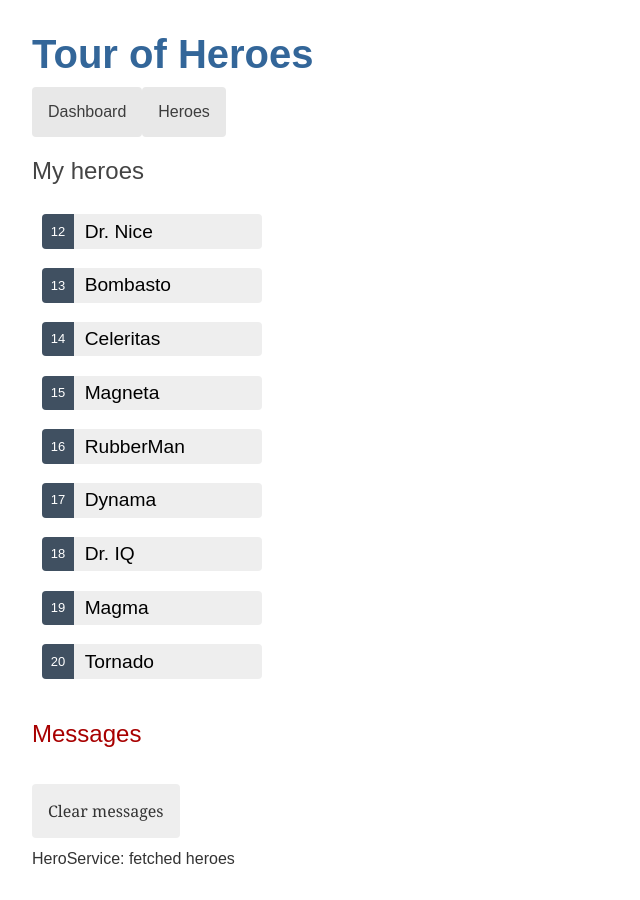
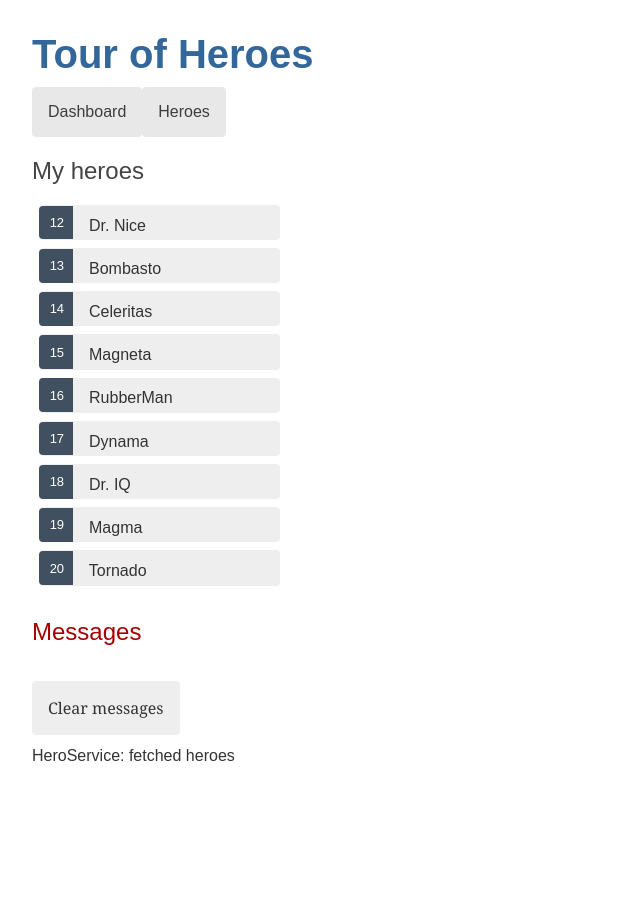
Before and after one commit to JanDolenc/angular-tour-of-heroes, an Angular app: page /heroes in a window 1280 px wide. Shown: the whole page, without its empty margins (0-640 px from the left). After the commit the page ends 800 px from the top, so only its background shows below. Built offline with nearby package versions, Linux system fonts and the light colour scheme.

Commit message:
refactor: add route & router links for hero detail comp

```diff
--- a/src/app/app-routing.module.ts
+++ b/src/app/app-routing.module.ts
@@ -1,12 +1,15 @@
 import { NgModule } from '@angular/core';
 import { RouterModule, Routes } from '@angular/router';
+
 import { HeroesComponent } from './heroes/heroes.component';
 import { DashboardComponent } from './dashboard/dashboard.component';
+import { HeroDetailComponent } from './hero-detail/hero-detail.component';
 
 const routes: Routes = [
   { path: 'heroes', component: HeroesComponent },
   { path: 'dashboard', component: DashboardComponent },
   { path: '', redirectTo: '/dashboard', pathMatch: 'full' },
+  { path: 'detail/:id', component: HeroDetailComponent },
 ];
 @NgModule({
   imports: [RouterModule.forRoot(routes)],
--- a/src/app/dashboard/dashboard.component.html
+++ b/src/app/dashboard/dashboard.component.html
@@ -1,6 +1,6 @@
 <h2>Top Heroes</h2>
 <div class="heroes-menu">
-  <a *ngFor="let hero of heroes">
+  <a *ngFor="let hero of heroes" routerLink="/detail/{{ hero.id }}">
     {{ hero.name }}
   </a>
 </div>
--- a/src/app/heroes/heroes.component.css
+++ b/src/app/heroes/heroes.component.css
@@ -5,49 +5,35 @@
   padding: 0;
   width: 15em;
 }
-
 .heroes li {
-  display: flex;
+  position: relative;
+  cursor: pointer;
 }
 
-.heroes button {
-  flex: 1;
-  cursor: pointer;
-  position: relative;
-  left: 0;
-  background-color: #eee;
-  margin: 0.5em;
-  padding: 0;
-  border-radius: 4px;
-  display: flex;
-  align-items: stretch;
-  height: 1.8em;
-}
-
-.heroes button:hover {
-  color: #2c3a41;
-  background-color: #e6e6e6;
+.heroes li:hover {
   left: 0.1em;
 }
 
-.heroes button:active {
+.heroes a {
+  color: #333;
+  text-decoration: none;
+  background-color: #eee;
+  margin: 0.5em;
+  padding: 0.3em 0;
+  height: 1.6em;
+  border-radius: 4px;
+  display: block;
+  width: 100%;
+}
+
+.heroes a:hover {
+  color: #2c3a41;
+  background-color: #e6e6e6;
+}
+
+.heroes a:active {
   background-color: #525252;
   color: #fafafa;
-}
-
-.heroes button.selected {
-  background-color: black;
-  color: white;
-}
-
-.heroes button.selected:hover {
-  background-color: #505050;
-  color: white;
-}
-
-.heroes button.selected:active {
-  background-color: black;
-  color: white;
 }
 
 .heroes .badge {
@@ -57,10 +43,12 @@
   padding: 0.8em 0.7em 0 0.7em;
   background-color: #405061;
   line-height: 1em;
+  position: relative;
+  left: -1px;
+  top: -4px;
+  height: 1.8em;
+  min-width: 16px;
+  text-align: right;
   margin-right: 0.8em;
   border-radius: 4px 0 0 4px;
 }
-
-.heroes .name {
-  align-self: center;
-}
--- a/src/app/heroes/heroes.component.html
+++ b/src/app/heroes/heroes.component.html
@@ -1,15 +1,8 @@
 <h2>My heroes</h2>
 <ul class="heroes">
   <li *ngFor="let hero of heroes">
-    <button
-      [class.selected]="hero === selectedHero"
-      type="button"
-      (click)="onSelect(hero)"
-    >
-      <span class="badge"> {{ hero.id }} </span>
-      <span class="name"> {{ hero.name }} </span>
-    </button>
+    <a routerLink="/detail/{{ hero.id }}">
+      <span class="badge">{{ hero.id }}</span> {{ hero.name }}
+    </a>
   </li>
 </ul>
-
-<app-hero-detail [hero]="selectedHero"></app-hero-detail>
--- a/src/app/heroes/heroes.component.ts
+++ b/src/app/heroes/heroes.component.ts
@@ -1,7 +1,6 @@
 import { Component, OnInit } from '@angular/core';
 import { Hero } from '../hero';
 import { HeroService } from '../hero.service';
-import { MessageService } from '../message.service';
 
 @Component({
   selector: 'app-heroes',
@@ -9,20 +8,11 @@
   styleUrls: ['./heroes.component.css'],
 })
 export class HeroesComponent implements OnInit {
-  constructor(
-    private heroService: HeroService,
-    private messageService: MessageService
-  ) {}
+  constructor(private heroService: HeroService) {}
   heroes: Hero[] = [];
-  selectedHero?: Hero;
 
   getHeroes(): void {
     this.heroService.getHeroes().subscribe((heroes) => (this.heroes = heroes));
-  }
-
-  onSelect(hero: Hero): void {
-    this.selectedHero = hero;
-    this.messageService.add(`HeroesComponent: Selected hero id=${hero.id}`);
   }
 
   ngOnInit(): void {
```
